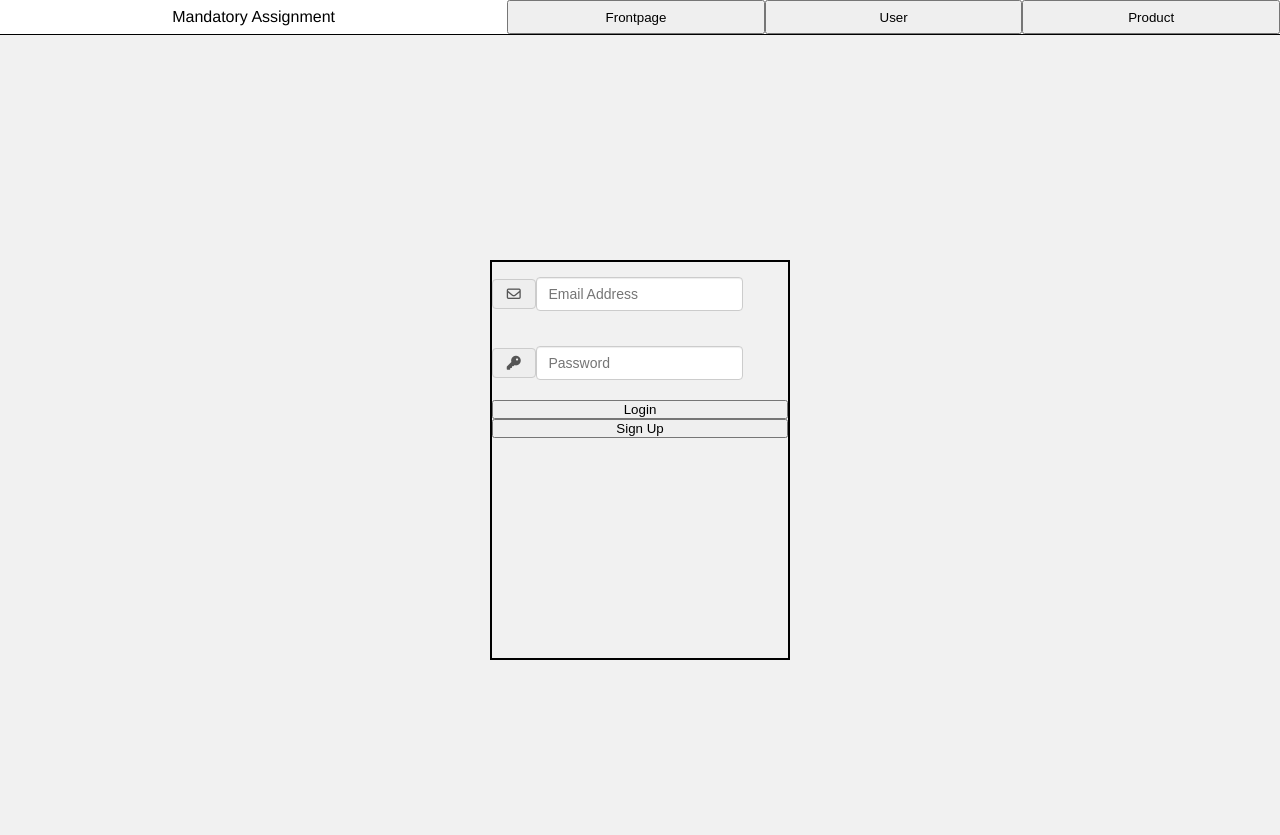
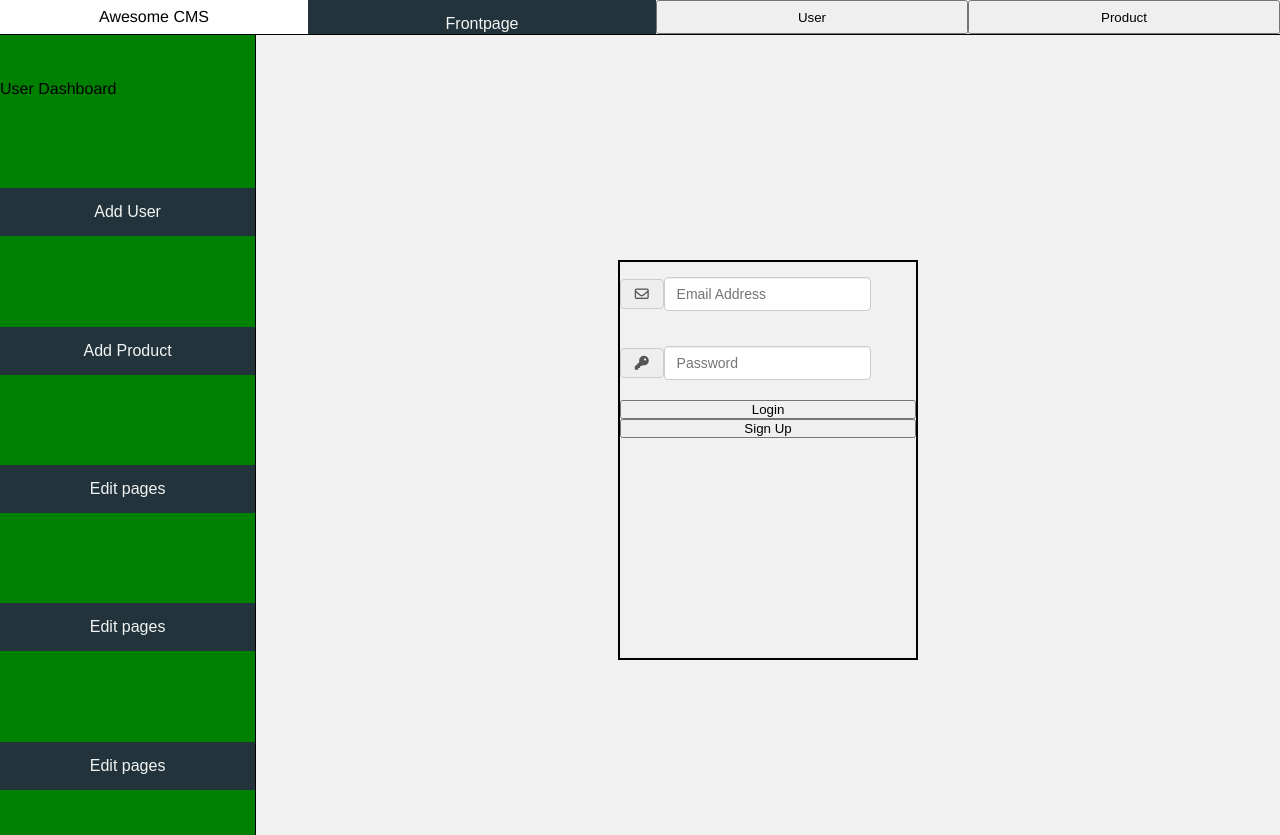
Before and after one commit to Falkovic1993/WebDevMA1, a PHP site: page / in a window 1280 px wide. Run offline with PHP 8.4, Linux system fonts and the light colour scheme; data that the repository does not hold is empty; some libraries are stand-ins or nearby versions.

Commit message:
bit more design updates

```diff
--- a/homeproject/data-users.txt
+++ b/homeproject/data-users.txt
@@ -1 +1 @@
-[{"id":"59c6c619d4c79","name":"emil","lastname":"aa","email":"aa","password":"1111","image":"images\/users\/userimage-59c77bcfc6e17.jpg"},{"id":"59c786da84e27","name":"e","lastname":"e","email":"e","password":"e","image":"images\/users\/userimage-59c786da84657.jpg"},{"id":"59c7898c3e318","name":"Emil","lastname":"Falk","email":"a@a.com","password":"1111","image":"images\/users\/userimage-59c807fd8f753.jpg"}]
+[{"id":"59c6c619d4c79","name":"emil","lastname":"aa","email":"aa","password":"1111","image":"images\/users\/userimage-59c77bcfc6e17.jpg"},{"id":"59c7898c3e318","name":"Emil","lastname":"Falk","email":"a@a.com","password":"1111","image":"images\/users\/userimage-59c807fd8f753.jpg"}]
--- a/homeproject/index.php
+++ b/homeproject/index.php
@@ -23,8 +23,8 @@
 <body>
 
 		<nav class="navigation">
-				<span id="LogoName">Mandatory Assignment</span>
-				<button id="btnFrontpage" class="btnMenu" data-showThisPage="frontPage">Frontpage</button>
+				<span id="LogoName">Awesome CMS</span>
+				<button id="btnFrontpage" class="btnMenu btn-default" data-showThisPage="frontPage">Frontpage</button>
 				<?php
 					if ( isset($_SESSION['loggedIn']) ) {
 						$profilePage = "<button id='btnProfilepage' class='btnMenu' data-showThisPage='profilePage'>Profil</button>";
@@ -39,7 +39,18 @@
 					}; ?>
 		</nav>
 
+
 	<div class="wrapper">
+
+		<nav class="loginNav">
+			<span>User Dashboard</span>
+			<button class="btn-default">Add User</button>
+			<button class="btn-default">Add Product</button>
+			<button class="btn-default">Edit pages</button>
+			<button class="btn-default">Edit pages</button>
+			<button class="btn-default">Edit pages</button>
+
+		</nav>
 
 	<!-- FRONTPAGE START HERE -->
 	<div id="frontPage" class="page">
--- a/homeproject/style.css
+++ b/homeproject/style.css
@@ -18,6 +18,7 @@ body {
 	display:flex;
 	background-color: green;
 	margin: 0 auto;
+
 }
 
 .navigation {
@@ -31,9 +32,27 @@ body {
 }
 
 .navigation span {
-	flex:2;
+	flex:1;
 	align-self: center;
 	text-align: center;
+}
+
+.loginNav {
+	display: flex;
+	flex-direction: column;
+	width: 25%;
+	border-right: 1px solid;
+	justify-content: space-around;
+}
+
+.btn-default {
+	background-color: #22333B;
+	color:#F2F4F3;
+	border:none;
+	padding: 15px 20px;
+	 text-align: center;
+    text-decoration: none;
+    font-size:16px;
 }
 
 #frontPage {
```
Also changed, not shown: homeproject/images/users/userimage-59c786da84657.jpg (deleted).
